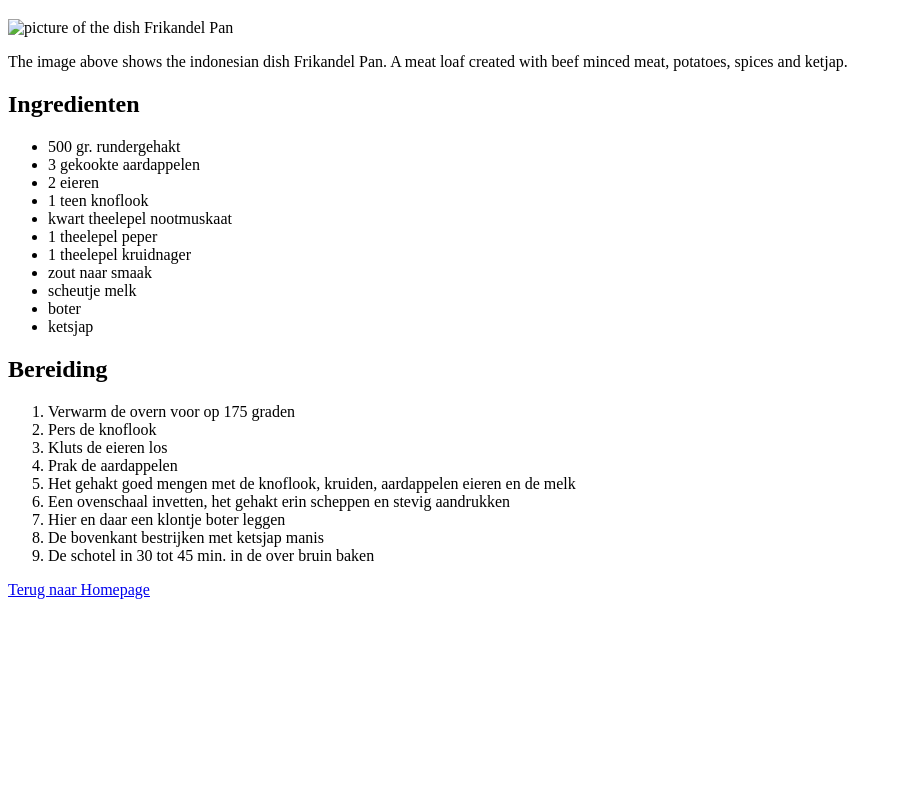
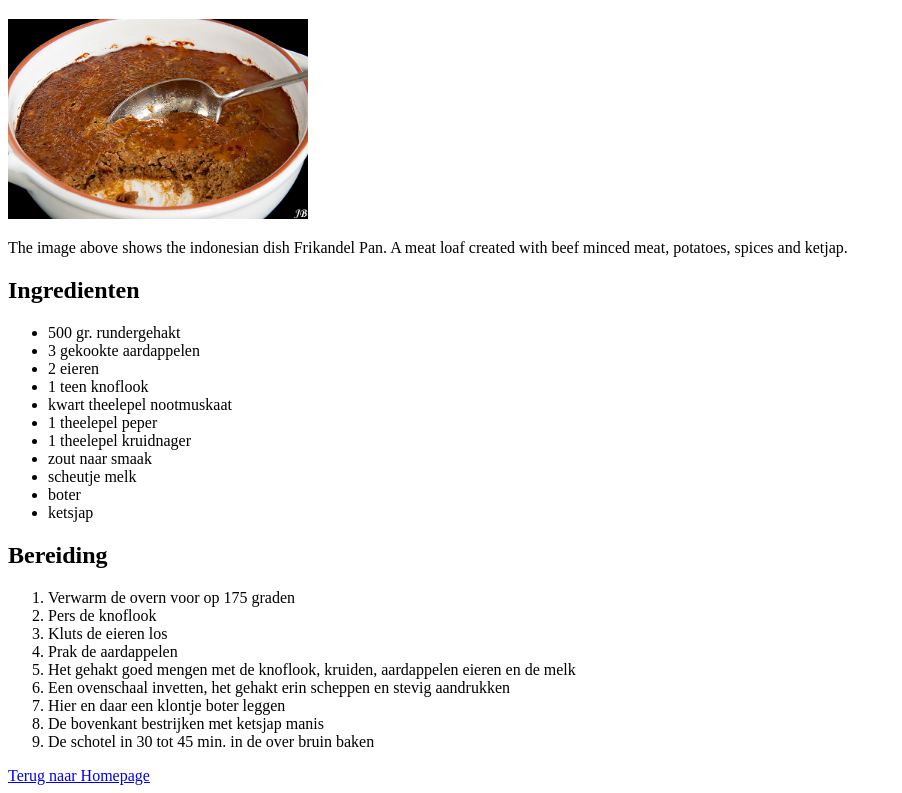
Before and after one commit to Rei-Dan/odin-recipes, a plain HTML site: page recipes/frikandel-pan.html in a window 1280 px wide. Shown: the part 61-854 px from the top of the page, without its empty margins (0-902 px from the left). Before the commit the page ends 800 px from the top, so only its background shows below. Drawn offline with Linux system fonts and the light colour scheme.

Commit message:
fixed not working src to image on frikandel-pan page

```diff
--- a/recipes/frikandel-pan.html
+++ b/recipes/frikandel-pan.html
@@ -9,7 +9,7 @@
   <body>
     <h1>Frikanel Pan</h1>
     <img
-      src="img/Frikandel_Pan.jpg"
+      src="../img/Frikandel_Pan.jpg"
       alt="picture of the dish Frikandel Pan"
       height="200"
       width="300"
```
